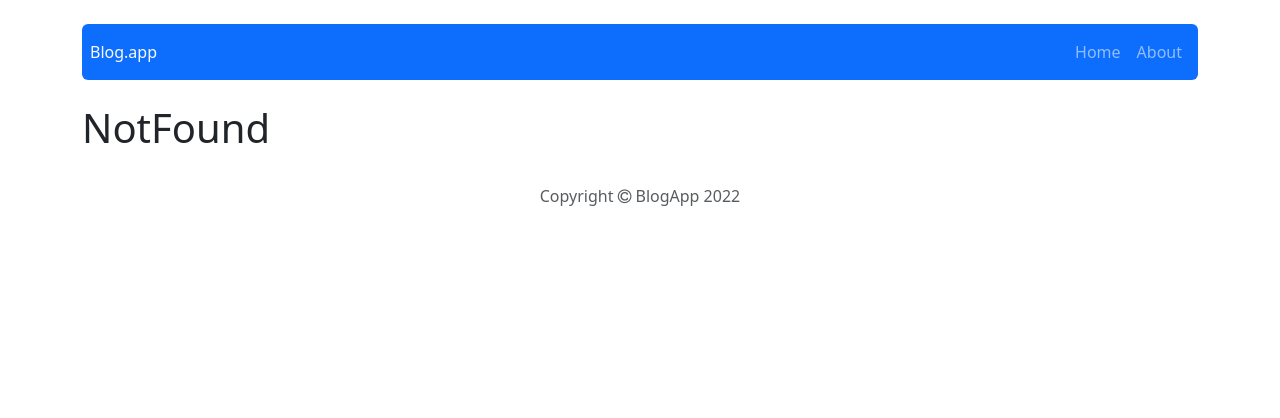
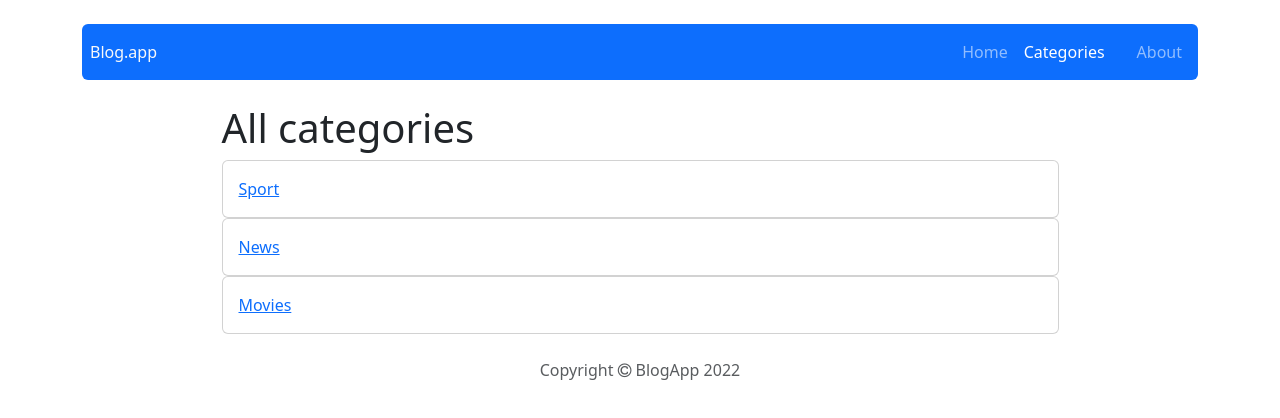
Before and after one commit to iiimoood/react-blog, a React (Create React App) app: page /categories in a window 1280 px wide. Shown: the top 418 px of the page. Built offline with nearby package versions, Linux system fonts and the light colour scheme.

Commit message:
Add new content to add categories on webpage

```diff
--- a/src/App.js
+++ b/src/App.js
@@ -8,6 +8,8 @@ import PostEdit from './components/pages/PostEdit';
 import { Container } from 'react-bootstrap';
 import Footer from './components/views/Footer';
 import Header from './components/views/Header';
+import Categories from './components/pages/Categories';
+import Category from './components/pages/Category';
 
 const App = () => {
   return (
@@ -19,6 +21,8 @@ const App = () => {
         <Route path="/post/add" element={<PostAdd />} />
         <Route path="/post/edit/:id" element={<PostEdit />} />
         <Route path="/about" element={<About />} />
+        <Route path="/categories" element={<Categories />} />
+        <Route path="/category/:categoryName" element={<Category />} />
         <Route path="*" element={<NotFound />} />
       </Routes>
       <Footer />
--- a/src/components/features/EditPostForm.js
+++ b/src/components/features/EditPostForm.js
@@ -26,6 +26,7 @@ const EditPostForm = () => {
       actionText="Edit post"
       title={post.title}
       author={post.author}
+      category={post.category}
       publishedDate={post.publishedDate}
       shortDescription={post.shortDescription}
       mainContent={post.mainContent}
--- a/src/components/features/PostForm.js
+++ b/src/components/features/PostForm.js
@@ -32,7 +32,8 @@ const PostForm = ({ action, actionText, ...props }) => {
   const [shortDescription, setShortDescription] = useState(
     props.shortDescription || ''
   );
-  const [mainContent, setMainContent] = useState(props.MainContent || '');
+  const [mainContent, setMainContent] = useState(props.mainContent || '');
+  const [category, setCategory] = useState(props.category || '');
   const [contentError, setContentError] = useState(false);
   const [dateError, setDateError] = useState(false);
 
@@ -92,6 +93,9 @@ const PostForm = ({ action, actionText, ...props }) => {
         )}
       </div>
       <div className="form-group mb-2">
+        <select></select>
+      </div>
+      <div className="form-group mb-2">
         <label>Short description</label>
         <textarea
           {...register('shortDescription', { required: true, minLength: 20 })}
--- a/src/components/features/Posts.js
+++ b/src/components/features/Posts.js
@@ -18,6 +18,9 @@ const Posts = () => {
               <span className="fw-bold">Published: </span>
               {DateToStr(post.publishedDate)}
             </p>
+            <p>
+              <span className="fw-bold">Category:</span> {post.category}
+            </p>
             <p>{post.shortDescription}</p>
             <button type="button" className="btn btn-primary ">
               <NavLink
--- /dev/null
+++ b/src/components/pages/Categories.js
@@ -0,0 +1,23 @@
+import { useSelector } from 'react-redux';
+import { getAllCategories } from '../../redux/categoriesRedux';
+import { Link } from 'react-router-dom';
+
+const Categories = () => {
+  const categories = useSelector(getAllCategories);
+  return (
+    <div className="w-75 d-flex flex-column justify-content-center m-auto">
+      <h1>All categories</h1>
+      <div>
+        {categories.map((category) => (
+          <div className="card d-flex flex-row card-body m-auto ">
+            <Link to={'/category/' + category.name} key={category.name}>
+              {category.name}
+            </Link>
+          </div>
+        ))}
+      </div>
+    </div>
+  );
+};
+
+export default Categories;
--- /dev/null
+++ b/src/components/pages/Category.js
@@ -0,0 +1,16 @@
+import { useParams } from 'react-router';
+import { useSelector } from 'react-redux';
+import { getCategoryByName } from '../../redux/categoriesRedux';
+import { Navigate } from 'react-router-dom';
+
+const Category = (props) => {
+  const { categoryName } = useParams();
+  const category = useSelector((state) =>
+    getCategoryByName(state, categoryName)
+  );
+
+  if (!category) return <Navigate to="/" />;
+  return;
+};
+
+export default Category;
--- a/src/components/pages/Post.js
+++ b/src/components/pages/Post.js
@@ -33,6 +33,9 @@ const Post = (props) => {
           <p>
             <span className="fw-bold">Published: </span>
             {DateToStr(post.publishedDate)}
+          </p>
+          <p>
+            <span className="fw-bold">Category:</span> {post.category}
           </p>
           <p>{post.shortDescription}</p>
           <p dangerouslySetInnerHTML={{ __html: post.mainContent }} />
--- a/src/components/views/NavbarComponent.js
+++ b/src/components/views/NavbarComponent.js
@@ -27,6 +27,15 @@ const NavbarComponent = () => {
         </Nav.Link>
         <Nav.Link
           as={NavLink}
+          to="/categories"
+          className={clsx('me-3', ({ isActive }) =>
+            isActive ? styles.linkActive : undefined
+          )}
+        >
+          Categories
+        </Nav.Link>
+        <Nav.Link
+          as={NavLink}
           to="/about"
           className={clsx('me-3', ({ isActive }) =>
             isActive ? styles.linkActive : undefined
--- /dev/null
+++ b/src/redux/categoriesRedux.js
@@ -0,0 +1,13 @@
+//selectors
+export const getCategoryByName = ({ categories }, categoryName) =>
+  categories.find((category) => category.name === categoryName);
+export const getAllCategories = ({ categories }) => categories;
+
+const categoriesReducer = (statePart = [], action) => {
+  switch (action.type) {
+    default:
+      return statePart;
+  }
+};
+
+export default categoriesReducer;
--- a/src/redux/initialState.js
+++ b/src/redux/initialState.js
@@ -6,6 +6,7 @@ const initialState = {
       shortDescription: 'Short description of the article...',
       content: 'Main content of the article',
       publishedDate: new Date('02-02-2022'),
+      category: 'Sport',
       author: 'John Doe',
     },
     {
@@ -14,6 +15,7 @@ const initialState = {
       shortDescription: 'Short description of the article...',
       content: 'Main content of the article',
       publishedDate: new Date('02-02-2022'),
+      category: 'Movies',
       author: 'John Doe',
     },
     {
@@ -22,9 +24,11 @@ const initialState = {
       shortDescription: 'Short description of the article...',
       content: 'Main content of the article',
       publishedDate: new Date('02-02-2022'),
+      category: 'Sport',
       author: 'John Doe',
     },
   ],
+  categories: [{ name: 'Sport' }, { name: 'News' }, { name: 'Movies' }],
 };
 
 export default initialState;
--- a/src/redux/store.js
+++ b/src/redux/store.js
@@ -1,8 +1,9 @@
 import { createStore, combineReducers } from 'redux';
 import initialState from './initialState';
 import postsReducer from './postsRedux';
+import categoriesReducer from './categoriesRedux';
 
-const subreducers = { posts: postsReducer };
+const subreducers = { posts: postsReducer, categories: categoriesReducer };
 
 const reducer = combineReducers(subreducers);
 const store = createStore(
```
